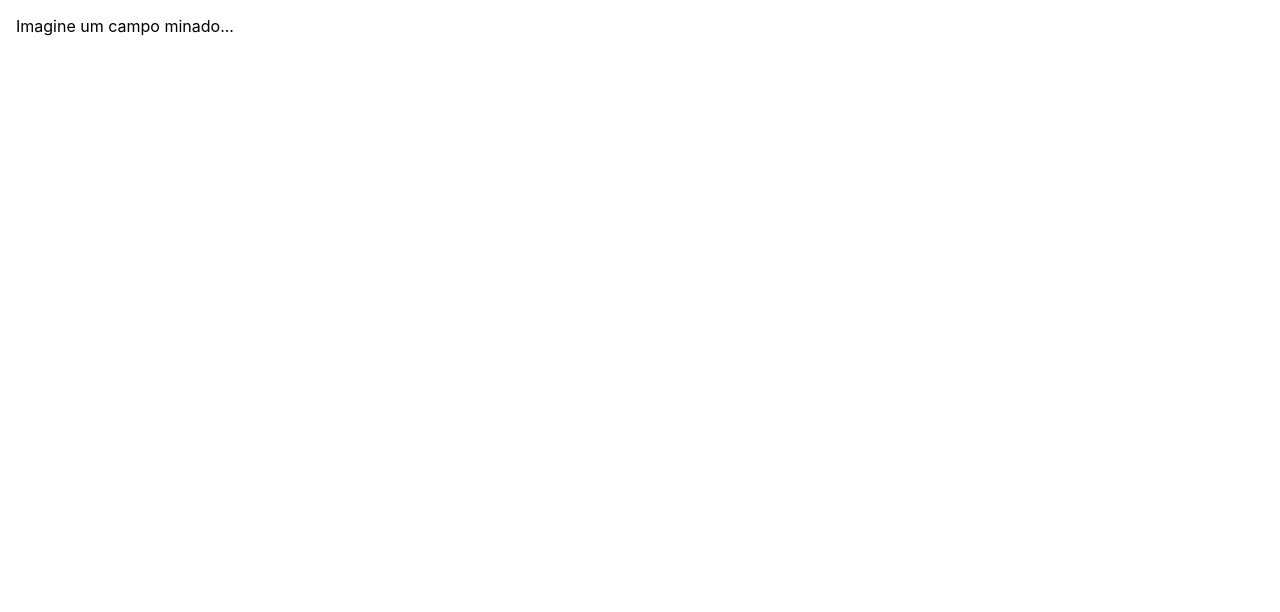
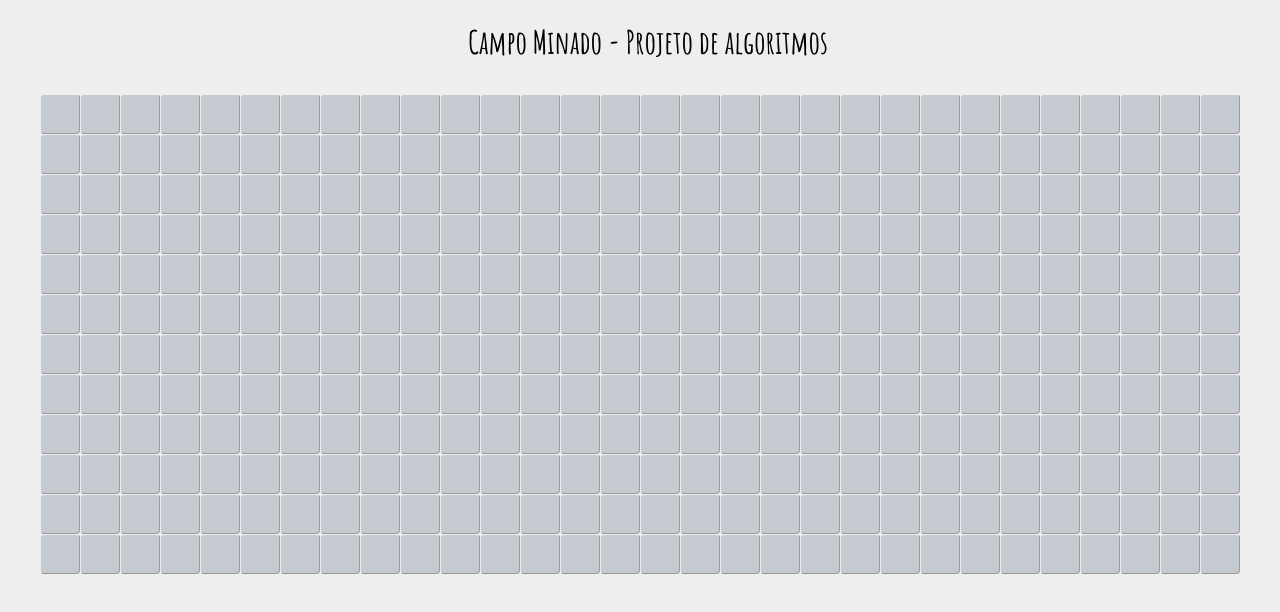
Before and after one commit to projeto-de-algoritmos/Grafos1_CampoMinadoReact, a React (Create React App) app: page / in a window 1280 px wide. Shown: the top 612 px of the page. Built offline with nearby package versions, Linux system fonts and the light colour scheme.

Commit message:
Adicionando board com os quadradinhos
Co-authored-by: ThiagoGMF <thiago.guilherme20@hotmail.com>

```diff
--- a/package.json
+++ b/package.json
@@ -3,9 +3,11 @@
   "version": "0.1.0",
   "private": true,
   "dependencies": {
+    "@material-ui/core": "4.12.2",
     "@testing-library/jest-dom": "^5.11.4",
     "@testing-library/react": "^11.1.0",
     "@testing-library/user-event": "^12.1.10",
+    "clsx": "^4.1.2",
     "react": "^17.0.2",
     "react-dom": "^17.0.2",
     "react-scripts": "4.0.3",
--- a/src/App.js
+++ b/src/App.js
@@ -1,13 +1,7 @@
-
+import MainPage from "./components/MainPage";
 
 function App() {
-  return (
-    <div >
-      <header >
-        <p style={{paddingLeft: 16}}>Imagine um campo minado...</p>
-      </header>
-    </div>
-  );
+  return <MainPage />;
 }
 
 export default App;
--- /dev/null
+++ b/src/components/Block.css
@@ -0,0 +1,11 @@
+.core {
+  border-style: solid;
+  background-color: #f5f5f5;
+  cursor: pointer;
+  width: 40px;
+  height: 40px;
+}
+
+.core:hover {
+  background-color: #c4cad0;
+}
--- /dev/null
+++ b/src/components/Block.jsx
@@ -0,0 +1,35 @@
+import React, { memo } from "react";
+import "./Block.css";
+import { Button, makeStyles } from "@material-ui/core";
+import clsx from "clsx";
+
+const useStyles = makeStyles({
+  button: {
+    height: 40,
+    width: 40,
+    minWidth: "unset",
+    border: "1px outset",
+    borderRadius: 4,
+    padding: 0,
+    cursor: "pointer",
+    backgroundColor: "#c4cad0",
+  },
+  opened: {
+    backgroundColor: "#eeeeee",
+    cursor: "unset",
+  },
+});
+
+const Block = memo(({ onClick, open }) => {
+  const classes = useStyles();
+
+  return (
+    <Button
+      className={clsx(classes.button, { [classes.opened]: open })}
+      disabled={open}
+      onClick={onClick}
+    />
+  );
+});
+
+export default Block;
--- /dev/null
+++ b/src/components/Board.jsx
@@ -0,0 +1,47 @@
+import React, { useState, useEffect } from "react";
+import Block from "./Block";
+
+const Board = () => {
+  const [map, setMap] = useState([[]]);
+  const Row = 12;
+  const Col = 30;
+
+  useEffect(() => {
+    setMap((oldMap) => {
+      let initMap = [];
+      for (let i = 0; i < Row; i++) {
+        initMap[i] = [];
+        for (let j = 0; j < Col; j++) {
+          initMap[i][j] = { key: `block-${i}-${j}`, open: false };
+        }
+      }
+      return initMap;
+    });
+  }, []);
+
+  const handleBlockClick = (i, j) => {
+    setMap((map) => {
+      const newMap = Array.from(map);
+      if (newMap[i][j].open === false) newMap[i][j].open = true;
+      return newMap;
+    });
+  };
+
+  return (
+    <>
+      {map.map((row, i) => (
+        <div key={"row" + i}>
+          {row.map((col, j) => (
+            <Block
+              key={col.key}
+              open={col.open}
+              onClick={() => handleBlockClick(i, j)}
+            />
+          ))}
+        </div>
+      ))}
+    </>
+  );
+};
+
+export default Board;
--- /dev/null
+++ b/src/components/MainPage.css
@@ -0,0 +1,20 @@
+@import url("https://fonts.googleapis.com/css2?family=Amatic+SC:wght@700&display=swap");
+
+body {
+  background-color: #eeeeee;
+}
+
+h1 {
+  font-family: "Amatic SC", cursive;
+  margin-left: 16px;
+  margin-bottom: 8px;
+  text-align: center;
+}
+
+.main-container {
+  margin-top: 16px;
+  padding: 16px 16px;
+  display: flex;
+  justify-content: center;
+  align-items: center;
+}
--- /dev/null
+++ b/src/components/MainPage.jsx
@@ -0,0 +1,19 @@
+import React from "react";
+import Board from "./Board";
+import "./MainPage.css";
+
+const MainPage = () => {
+  return (
+    <>
+      <h1>Campo Minado - Projeto de algoritmos</h1>
+
+      <div className="main-container">
+        <div>
+          <Board />
+        </div>
+      </div>
+    </>
+  );
+};
+
+export default MainPage;
```
Also changed, not shown: 1 other file (tests, documents, lock files or other folders).
